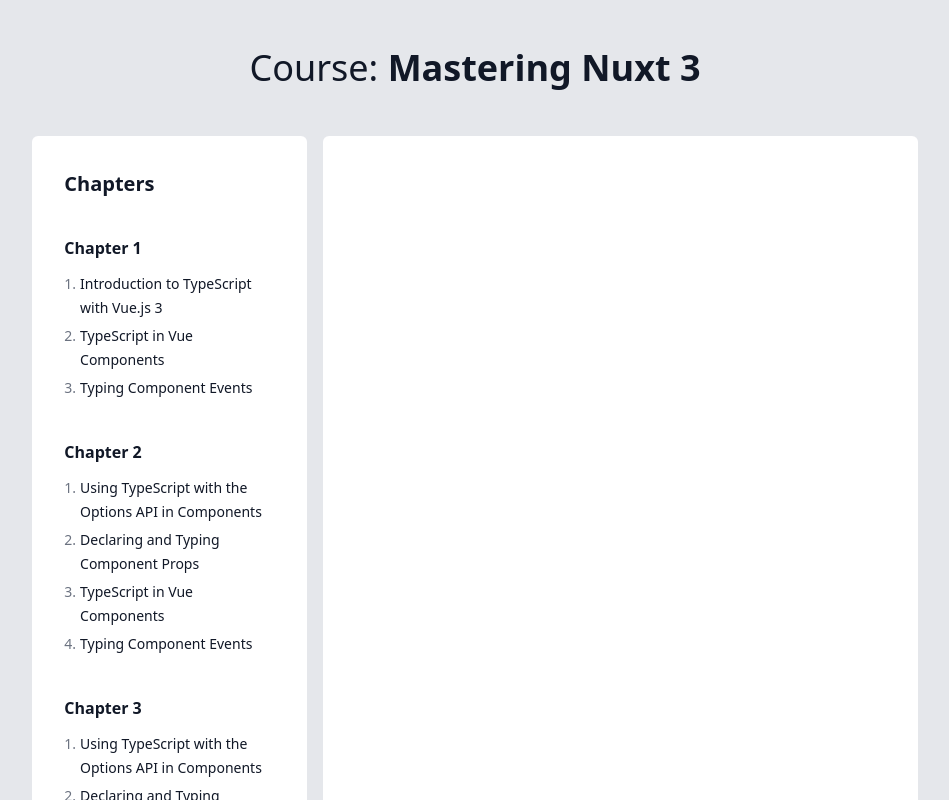
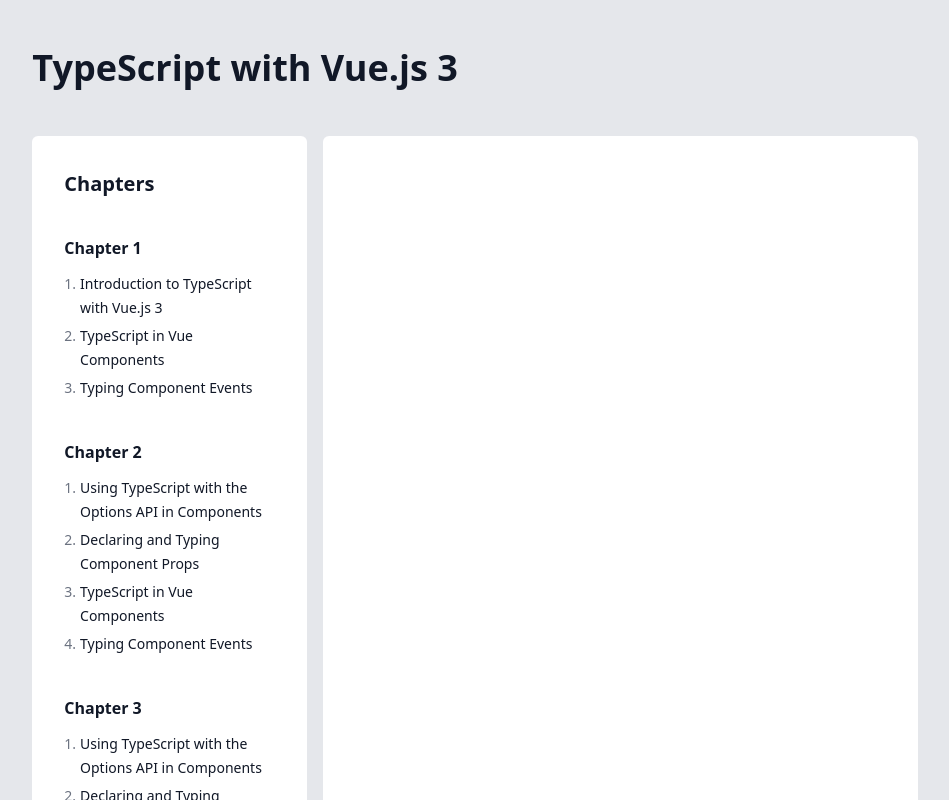
Before and after one commit to jordanbmowry/mastering-nuxt-3, a Nuxt app: page /course in a window 1280 px wide. Shown: the top 800 px of the page, without its empty margins (165-1114 px from the left). Built offline with nearby package versions, Linux system fonts and the light colour scheme; no server answers.

Commit message:
add route middleware

```diff
--- /dev/null
+++ b/middleware/auth.ts
@@ -0,0 +1,6 @@
+export default defineNuxtRouteMiddleware((to, from) => {
+  if (to.params.chapterSlug === '1-chapter-1') {
+    return;
+  }
+  return navigateTo('/login');
+});
--- /dev/null
+++ b/middleware/history.global.ts
@@ -0,0 +1,4 @@
+export default defineNuxtRouteMiddleware((to, from) => {
+  const navigationHistory = useLocalStorage('history', []);
+  navigationHistory.value.push(to.path);
+});
--- a/pages/course.vue
+++ b/pages/course.vue
@@ -1,5 +1,5 @@
 <script setup>
-const { chapters } = useCourse();
+const { chapters, title } = useCourse();
 const resetError = async (error) => {
   throw createError({
     fatal: true,
@@ -9,11 +9,11 @@
 </script>
 
 <template>
+  <div>
     <div class="prose mb-12">
       <h1>
         <span class="font-medium">
-        Course:
-        <span class="font-bold">Mastering Nuxt 3</span>
+          <span class="font-bold">{{ title }}</span>
         </span>
       </h1>
     </div>
@@ -59,6 +59,7 @@
         </NuxtErrorBoundary>
       </div>
     </div>
+  </div>
 </template>
 
 <style scoped>
--- a/pages/course/chapter/[chapterSlug]/lesson/[lessonSlug].vue
+++ b/pages/course/chapter/[chapterSlug]/lesson/[lessonSlug].vue
@@ -3,7 +3,8 @@
 const route = useRoute();
 
 definePageMeta({
-  validate({ params }) {
+  middleware: [
+    function ({ params }, from) {
       const course = useCourse();
 
       const chapter = course.chapters.find(
@@ -11,10 +12,14 @@
       );
 
       if (!chapter) {
-      return createError({
+        return abortNavigation(
+          abortNavigation(
+            createError({
               statusCode: 404,
               message: 'Chapter not found',
-      });
+            })
+          )
+        );
       }
 
       const lesson = chapter.lessons.find(
@@ -27,8 +32,9 @@
           message: 'Lesson not found',
         });
       }
-    return true;
     },
+    'auth',
+  ],
 });
 
 if (route.params.lessonSlug === '3-typing-component-events') {
--- a/pages/index.vue
+++ b/pages/index.vue
@@ -1,3 +1,9 @@
 <template>
-  <div>Hello Mastering Nuxt 3!</div>
+  <NuxtLink class="underline font-medium" :href="firstLesson.path"
+    >Go to first lesson</NuxtLink
+  >
 </template>
+
+<script setup lang="ts">
+const firstLesson = useFirstLesson();
+</script>
--- /dev/null
+++ b/pages/login.vue
@@ -0,0 +1,12 @@
+<template>
+  <div class="prose w-full max-w-2xl h-9">
+    <h1>Log in to {{ title }}</h1>
+    <button class="bg-blue-500 text-white font-bold py-2 px-4 rounded">
+      Log in with Github
+    </button>
+  </div>
+</template>
+
+<script setup lang="ts">
+const { title } = useCourse();
+</script>
```
Lines whose indentation alone changed are shown as unchanged.
